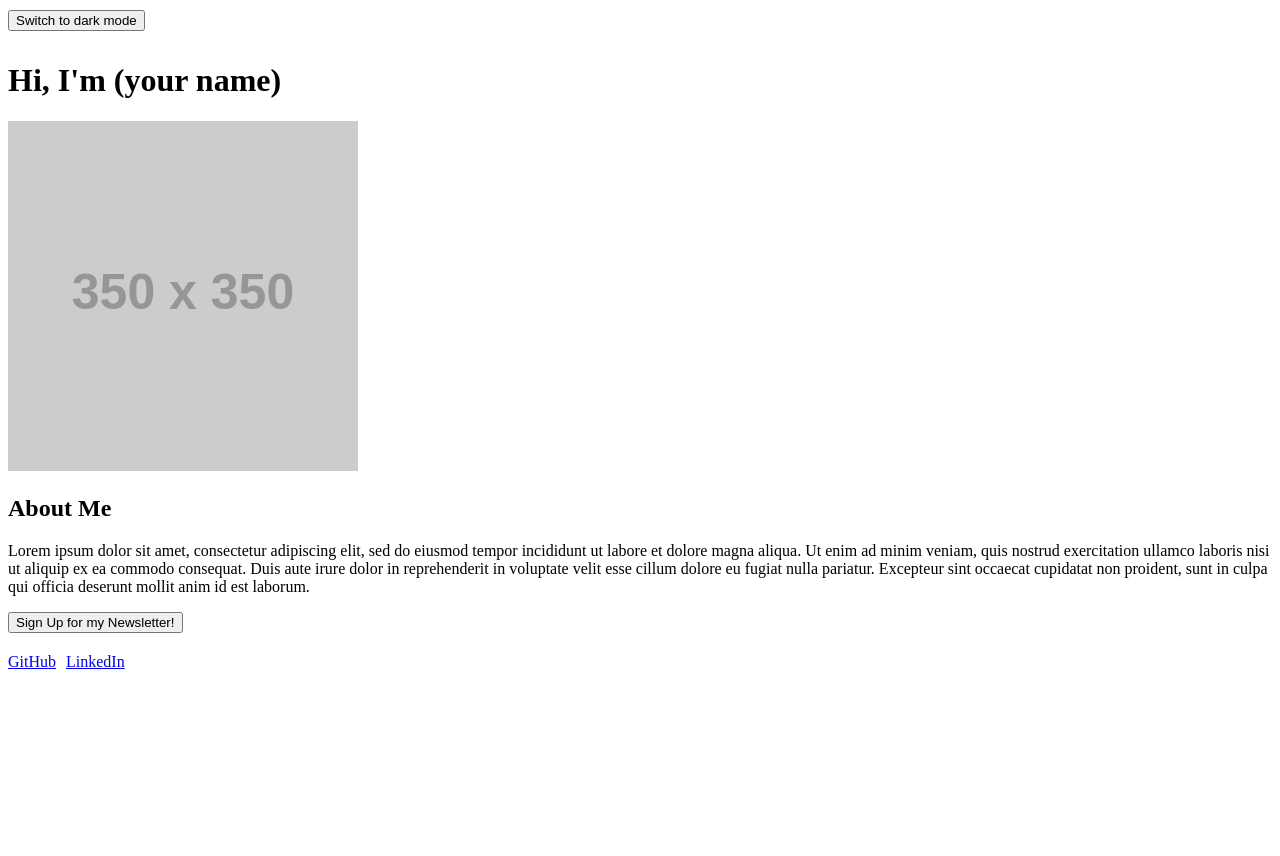
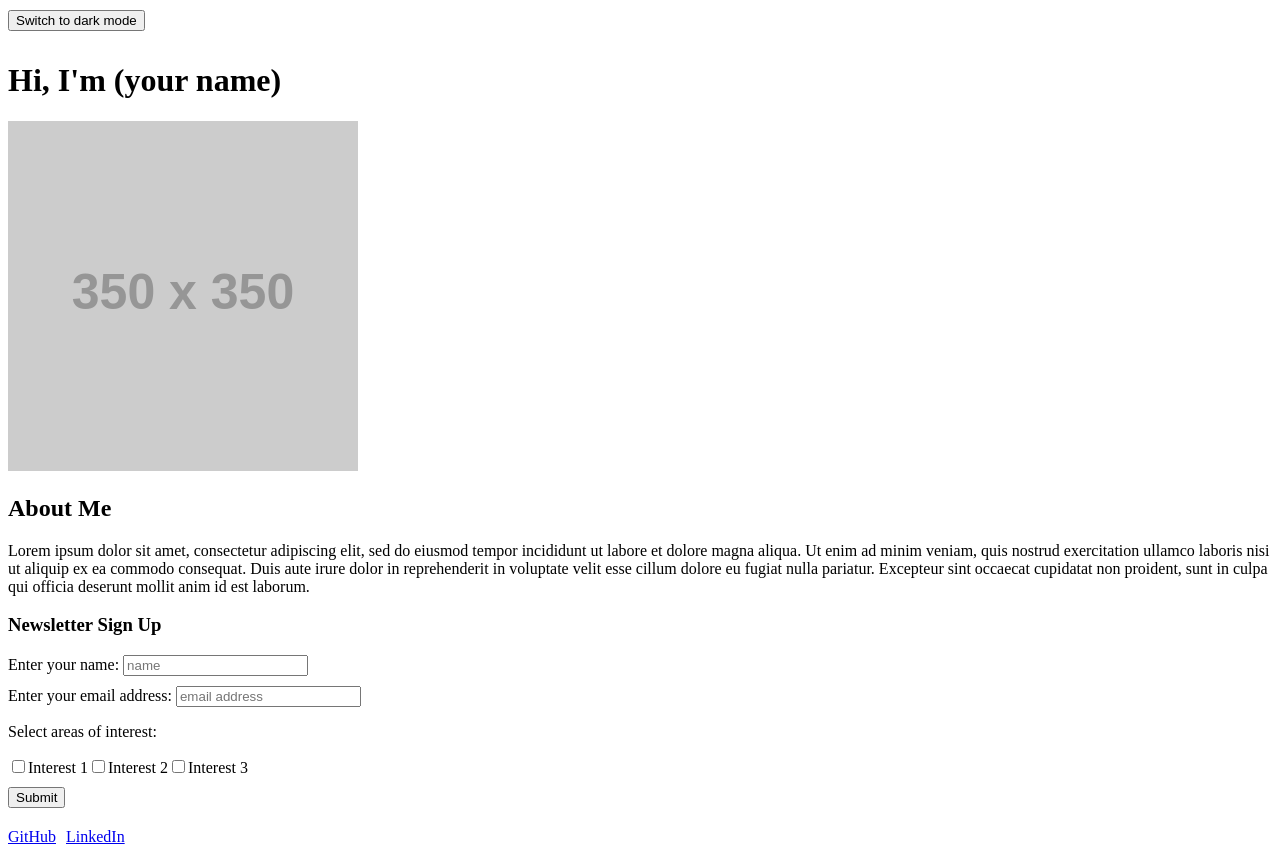
Before and after one commit to vjsangwan/react-hooks-tdd-testing-user-events-lab, a React (Create React App) app: page / in a window 1280 px wide. Before the commit the page ends 800 px from the top, so only its background shows below. Built offline with nearby package versions, Linux system fonts and the light colour scheme.

Commit message:
simplify app

```diff
--- a/src/App.js
+++ b/src/App.js
@@ -4,7 +4,7 @@ function App() {
 
   const [mode, setMode] = useState('light');
   const [toggleButtonText, setToggleButtonText] = useState('Switch to dark mode');
-  const [status, setStatus] = useState({ showButton: true, showForm: false, showMessage: false});
+  const [showMessage, setShowMessage] = useState(false);
   const [fullName, setFullName] = useState("");
   const [emailAddress, setEmailAddress] = useState("");
   const [interests, setInterests] = useState({
@@ -19,18 +19,14 @@ function App() {
     setMode(newMode);
   }
 
-  const toggleForm = () => setStatus({ showButton: false, showForm: true, showMessage: false });
-
   const updateName = (e) => setFullName(e.target.value);
   const updateEmailAddress = (e) => setEmailAddress(e.target.value);
   const updateInterests = (e) => setInterests({ ...interests, [e.target.id]: e.target.checked });
 
   const submitForm = (e) => {
     e.preventDefault();
-    setStatus({ showButton: false, showForm: false, showMessage: true });
+    setShowMessage(true);
   }
-
-  const displayButton = <button onClick={toggleForm}>Sign Up for my Newsletter!</button>
 
   const displayForm = (
     <form title='signup' onSubmit={submitForm}>
@@ -98,12 +94,6 @@ function App() {
     </div>
   )
 
-  const renderNewsletterSection = () => {
-    if (status.showButton) { return displayButton }
-    else if (status.showForm) { return displayForm }
-    else if (status.showMessage) {return displayMessage}
-  }
-
   return (
     <main className={mode}>
       <button onClick={toggleButton}>{toggleButtonText}</button>
@@ -119,7 +109,7 @@ function App() {
         occaecat cupidatat non proident, sunt in culpa qui officia deserunt
         mollit anim id est laborum.
       </p>
-      { renderNewsletterSection() }
+      { showMessage ? displayMessage : displayForm }
 
       <div>
         <a href="https://github.com">GitHub</a>
```
